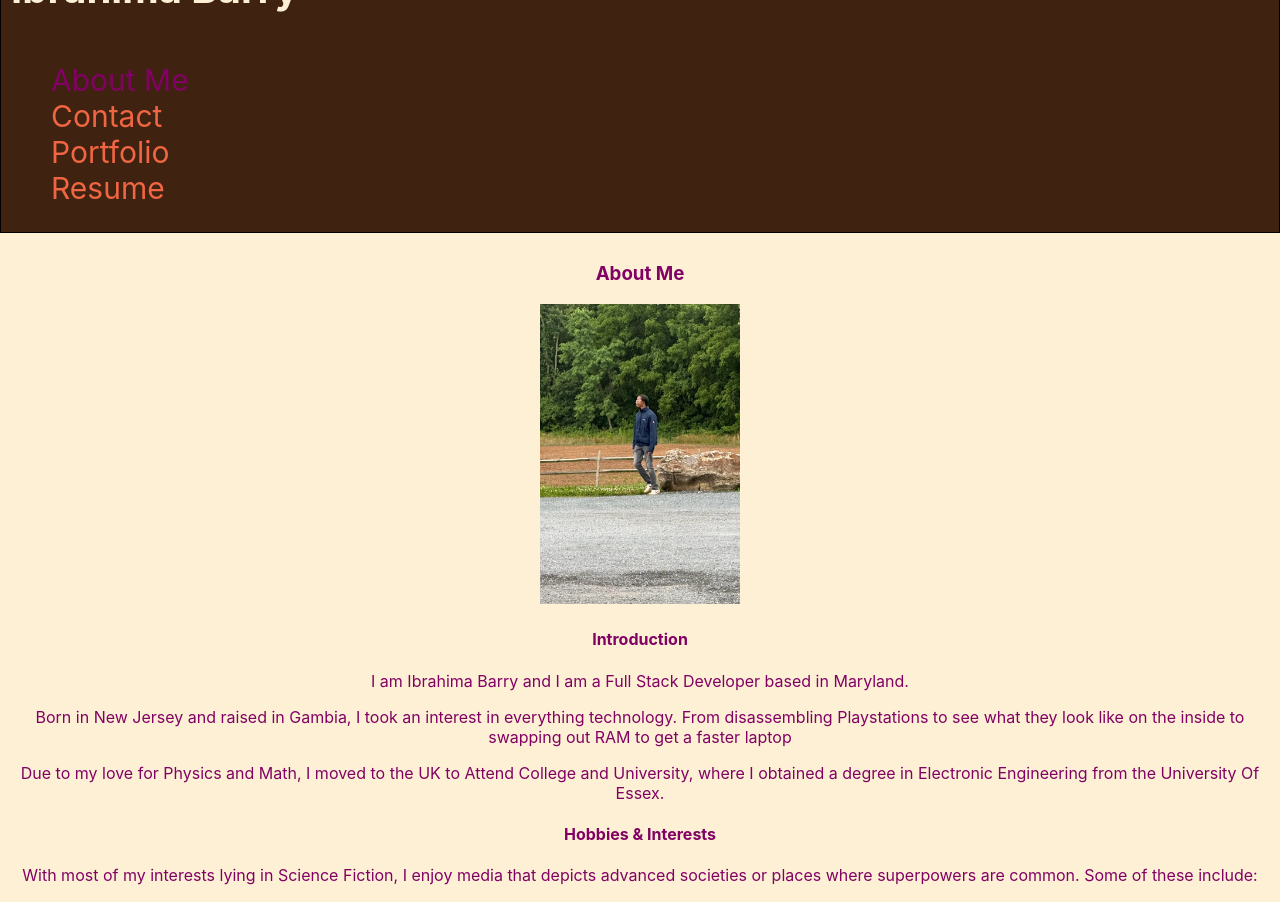
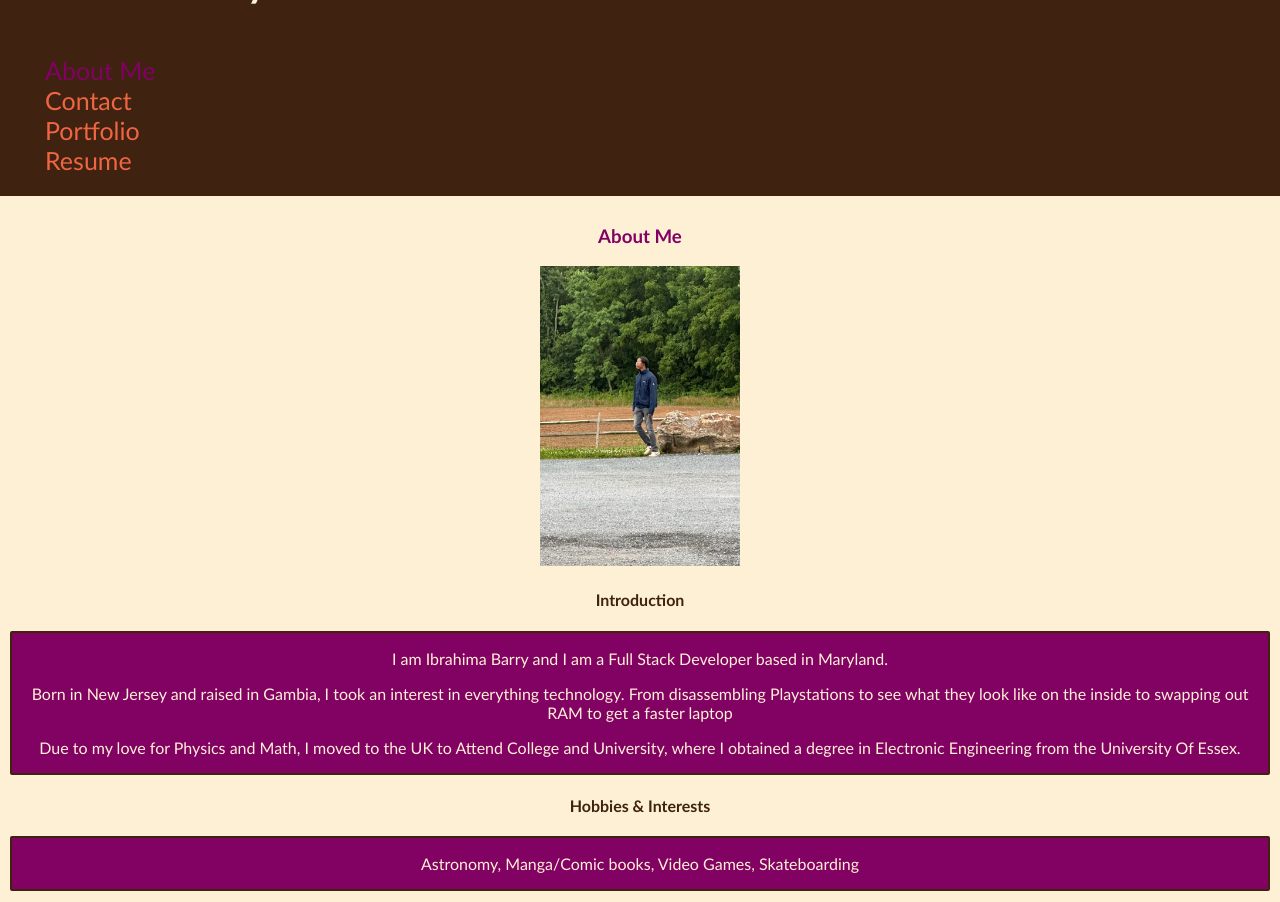
Before and after one commit to iab-19/react-portfolio, a React (Create React App) app: page / in a window 1280 px wide. Shown: the part 80-982 px from the top of the page. Built offline with nearby package versions, Linux system fonts and the light colour scheme; the HTML template or start-up script is replaced by a standard one.

Commit message:
Update About page and portfolio page Remove display on hover for github links in Portfolio.js Change headings to hyperlinks Add classnames to sections in About.js Change icon

```diff
--- a/public/index.html
+++ b/public/index.html
@@ -9,7 +9,7 @@
       name="description"
       content="Web site created using create-react-app"
     />
-    <link rel="apple-touch-icon" href="%PUBLIC_URL%/logo192.png" />
+    <link rel="apple-touch-icon" href="%PUBLIC_URL%/logo.svg" />
     <!--
       manifest.json provides metadata used when your web app is installed on a
       user's mobile device or desktop. See https://developers.google.com/web/fundamentals/web-app-manifest/
--- a/src/App.css
+++ b/src/App.css
@@ -9,6 +9,8 @@
   --page-color: #FDF0D5; /*Papaya whip*/
 }
 
+
+
 html, body, #root, main {
   display: flex;
   flex-direction: column;
@@ -16,6 +18,15 @@ html, body, #root, main {
   min-height: 100%;
   margin: 0;
   padding: 0;
+  font-family: 'Trebuchet MS', 'Lucida Sans Unicode', 'Lucida Grande', 'Lucida Sans', Arial, sans-serif;
+}
+
+#root {
+  display: grid;
+}
+
+h2, h3, h4, h5, h6 {
+  color: var(--secondary-color);
 }
 
 body {
@@ -26,19 +37,20 @@ body {
   height: 100%;
 }
 
+/* ---------------------------------------------- */
 /* header */
 header {
-  border: 1px solid black;
+  /* border: 1px solid white; */
   background-color: var(--secondary-color);
   display: flex;
   flex-direction: column;
-  padding: 10px
+  padding: 5px;
 }
 
 header a {
   color: var(--primary-color);
   text-decoration: none;
-  font-size: 30px;
+  font-size: 25px;
 
 }
 
@@ -72,6 +84,13 @@ header li {
   /* border-radius: 50%; */
 }
 
+.card {
+  background-color: var(--alternate-color);
+  color: var(--page-color);
+  border: 2px solid var(--secondary-color);
+  border-radius: 2px;
+}
+
 .interest-img {
   width: 300px;
   /* height: 200px; */
@@ -92,6 +111,14 @@ header li {
 
 /* ------------------------------------------------------ */
 /* Contact Form */
+.contact {
+  padding: 10px;
+  /* border: 10px solid black; */
+  margin: 10px;
+  /* display:grid; */
+  min-height: 400px;
+}
+
 #contactForm {
   padding: 15px;
   /* border: 10px solid black; */
@@ -129,8 +156,10 @@ header li {
 }
 /* ------------------------------------------------------ */
 /* Portfolio */
-.portfolio div {
-  /* border: 2px solid white; */
+.project {
+  border: 2px solid var(--secondary-color);
+  align-items: center;
+  text-align: center;
   margin: 10px;
   padding: 10px;
 }
@@ -145,11 +174,11 @@ header li {
 
 .github-icon {
   width: 70px;
-  display: none;
+  /* display: none; */
 }
 
 .project:hover .github-icon{
-  display: block;
+  /* display: block; */
 }
 
 .project {
@@ -220,9 +249,7 @@ footer >div {
   }
 }
 
-/* h1, h2, h3, h4, h5, h6 {
-  color: var(--secondary-color)
-} */
+
 
 .App-header {
   background-color: #282c34;
--- a/src/pages/About.js
+++ b/src/pages/About.js
@@ -3,8 +3,8 @@ import ib from '../assets/ib.jpg';
 import naruto from '../assets/naruto-vol1.jpg';
 import lantern from '../assets/blackest-night.jpg';
 import butterfly from '../assets/butterfly-nebula.jpg';
-import spider from '../assets/spider.jpg';
-import board from '../assets/real-board.jpg';
+// import spider from '../assets/spider.jpg';
+import board from '../assets/sk8.jpg';
 
 import 'react-responsive-carousel/lib/styles/carousel.min.css';
 import { Carousel } from 'react-responsive-carousel';
@@ -27,9 +27,9 @@ const imageData = [
         url: butterfly
     },
     {
-        label: "Sipder-Man",
-        alt: "Cover for Marvel's Spider-Man",
-        url: spider
+        label: "Skateboard",
+        alt: "Skate",
+        url: board
     },
 ];
 
@@ -50,18 +50,19 @@ export default function About() {
             <h1>About Me</h1>
             <img src={ib} alt='Ibrahima' id='ib'></img>
             <h4>Introduction</h4>
-            <p>I am Ibrahima Barry and I am a Full Stack Developer based in Maryland.</p>
+            <section className='card'><p>I am Ibrahima Barry and I am a Full Stack Developer based in Maryland.</p>
             <p>Born in New Jersey and raised in Gambia, I took an interest in everything technology. From disassembling Playstations
                 to see what they look like on the inside to swapping out RAM to get a faster laptop
             </p>
             <p>Due to my love for Physics and Math, I moved to the UK to Attend College and University, where I obtained
                 a degree in Electronic Engineering from the University Of Essex.
             </p>
+            </section>
             <h4>Hobbies & Interests</h4>
-            <p>With most of my interests lying in Science Fiction, I enjoy media that depicts advanced societies or places where superpowers are common. Some of these
-                include:
-            </p>
+            <section className='card'>
+            <p></p>
             <p>Astronomy, Manga/Comic books, Video Games, Skateboarding</p>
+            </section>
             <div className='App'>
                 {/* <img src={naruto} className="interest-img" alt='First Volume of Naruto'></img>
                 <img src={lantern} className="interest-img" alt='Cover The Blackest Night Saga'></img>
--- a/src/pages/Portfolio.js
+++ b/src/pages/Portfolio.js
@@ -13,8 +13,8 @@ export default function Portfolio() {
             <h1>Portfolio</h1>
             <p>Here are the projects I have completed</p>
             <div className='project'>
-                <p>Odd Quote Out: Kanye Edition</p>
-                <a href='https://iab-19.github.io/odd_quote_out_kanye_edition/'><img src={kanye} alt='Odd Quote Out' className='portfolio-image'></img></a>
+            <a href='https://iab-19.github.io/odd_quote_out_kanye_edition/'><p>Odd Quote Out: Kanye Edition</p></a>
+                <img src={kanye} alt='Odd Quote Out' className='portfolio-image'></img>
                 <div>
                     <a href='https://github.com/iab-19/odd_quote_out_kanye_edition'><img src={githubIcon} className='github-icon' alt="github link"></img></a>
                 </div>
@@ -45,16 +45,16 @@ export default function Portfolio() {
             </div>
 
             <div className='project'>
-                <p>Weather Dashboard</p>
-                <a href='https://iab-19.github.io/weather_dashboard/'><img src={weather} alt='Weather Dashboard' className='portfolio-image'></img></a>
+            <a href='https://iab-19.github.io/weather_dashboard/'><p>Weather Dashboard</p></a>
+                <img src={weather} alt='Weather Dashboard' className='portfolio-image'></img>
                 <div>
                     <a href='https://github.com/iab-19/weather_dashboard'><img src={githubIcon} className='github-icon' alt="github link"></img></a>
                 </div>
             </div>
 
             <div className='project'>
-                <p>Workday Scheduler</p>
-                <a href='https://iab-19.github.io/work-day-scheduler/'><img src={scheduler} alt='Workday Scheduler' className='portfolio-image'></img></a>
+            <a href='https://iab-19.github.io/work-day-scheduler/'><p>Workday Scheduler</p></a>
+                <img src={scheduler} alt='Workday Scheduler' className='portfolio-image'></img>
                 <div>
                     <a href='https://github.com/iab-19/work-day-scheduler'><img src={githubIcon} className='github-icon' alt="github link"></img></a>
                 </div>
```
Also changed, not shown: public/manifest.json, src/assets/sk8.jpg (added).
